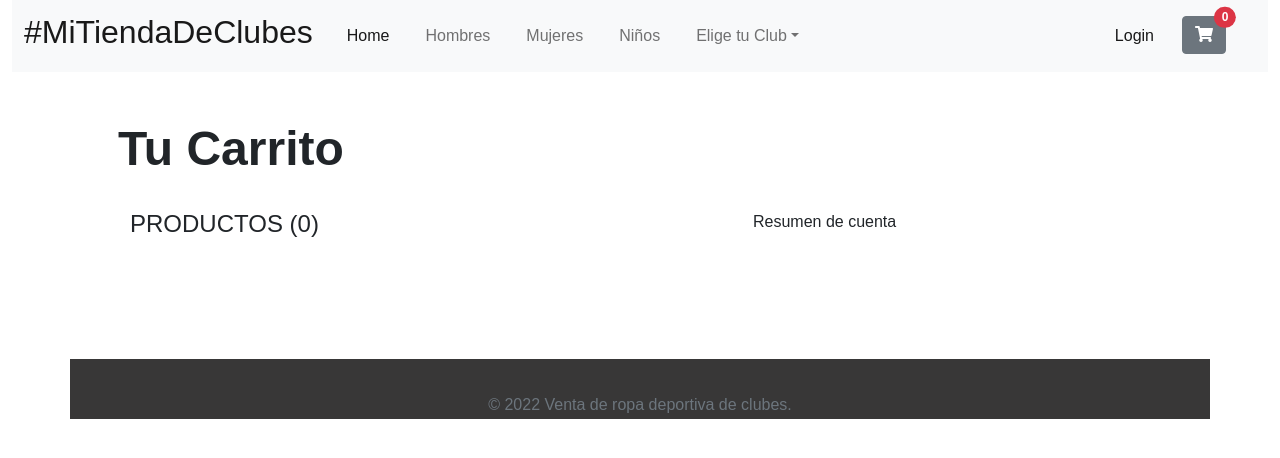
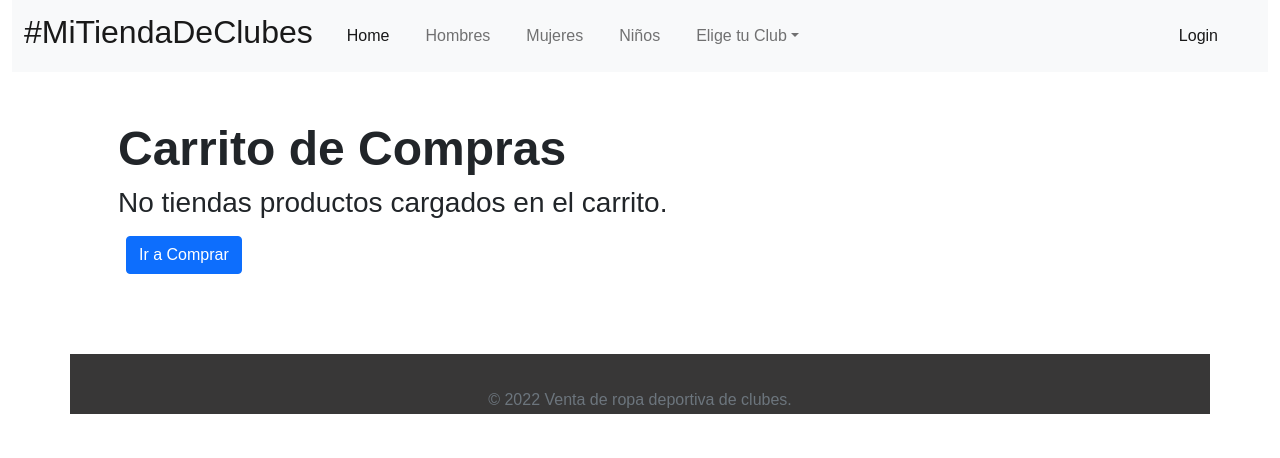
Before and after one commit to PabloSalvagni/Clubs-Store-ReactJS, a React (Create React App) app: page /cart in a window 1280 px wide. Shown: the top 458 px of the page. Built offline with nearby package versions, Linux system fonts and the light colour scheme.

Commit message:
Tienda funcionando con productos.js

```diff
--- a/src/Components/Cart/Cart.jsx
+++ b/src/Components/Cart/Cart.jsx
@@ -1,60 +1,62 @@
 import React from 'react'
 import { useContext } from 'react'
 import { CartContext } from '../../Context/CartContext'
+import { Link } from 'react-router-dom'
 import './Cart.css'
 
 const Cart = () => {
 
+    const { cart, getQuantity, removeProduct, clearCart } = useContext(CartContext)
 
-    const { cart, getQuantity, removeProduct } = useContext(CartContext)
-
-    const handleClick = (evt) => {
-        evt.stopPropagation()
-        console.log('handleClick');
-    }
+    console.log('cart: ', cart)
 
     return (
         <article className='container p-5'>
-            <h1 className='text-left cart__titulo'>Tu Carrito</h1>
+            <h1 className='text-left cart__titulo'>Carrito de Compras</h1>
 
-            <div className='row'>
+            {( getQuantity() !== 0)
 
+                    ?<div className='row'>
                         <div className='col col-md-7 p-4'>
                             <h4>PRODUCTOS ({ getQuantity() })</h4>
                             <div className='p-2'>
-
-                            {cart.map ( element => {
-                                console.log(element.product.title)
-                                return  <div className='row item__container'>
+                                {cart.map ( e => {
+                                    console.log(e.id)
+                                    return  <div key={e.product.id} className='row item__container'>
                                                 <div className='col-md-4 p-0'>
-                                                <img className="mx-auto d-block w-100 item__container--img" src={element.product.thumbnail} alt={element.product.title} />
-
+                                                    <img className="mx-auto d-block w-100 item__container--img" src={e.product.thumbnail} alt={e.product.title} />
                                                 </div>
                                                 <div className='col-md-7 item__container--info'>
-                                                <p className='item__container--info--titulo'>{ element.product.title }</p>
+                                                    <p className='item__container--info--titulo'>{ e.product.title }</p>
                                                     <p className='item__container--info--txt'>
-                                                    {element.product.categoryType} • {element.product.category} <br />
-                                                    Valor: ${element.product.price}<br />
-                                                    Cantidad: { element.quantity }
+                                                        {e.product.categoryType} • {e.product.category} <br />
+                                                        Valor: ${e.product.price}<br />
+                                                        Cantidad: { e.quantity }
                                                     </p>
                                                 </div>
                                                 <div className='col-md-1 text-center item__container--btns'>
-                                                <div className='item_click' onClick={ handleClick }>
+                                                    <div className='item_click' onClick={ () => { removeProduct( e.product.id ) } }>
                                                         <i class="fas fa-times-circle fas-2x"></i>
                                                     </div>
                                                 </div>
                                             </div>
                                 })}
-
+                             </div>
+                            <div className='item_click'  onClick={ () =>{ clearCart() }} >Vaciar Carrito</div>
+                        </div>
+                        <div className='col col-md-5  p-4'>
+                            Resumen de cuenta
                         </div>
                     </div>
 
-                <div className='col col-md-5  p-4'>
-                    Resumen de cuenta
+                :<div>
+                    <h3>No tiendas productos cargados en el carrito.</h3>
+                    <Link to={'/'}>
+                        <button type='button' className='btn btn-primary m-2'>Ir a Comprar</button>
+                    </Link>
                 </div>
 
-            </div>
-
+            }
         </article>
     )
 }
--- a/src/Components/ItemDetail/ItemDetail.jsx
+++ b/src/Components/ItemDetail/ItemDetail.jsx
@@ -97,8 +97,8 @@ const ItemDetail = ( { product }) => {
                     <div className='col col-md-6'>
                         <small>{product?.categoryType} • {product?.category}</small>
                         <h2> { product?.title } </h2>
-                        <h3>${product?.price}</h3>
-                        <p> {product?.detail }</p>
+                        <h3> ${product?.price}</h3>
+                        <p>  {product?.detail }</p>
                         <div>
                             <h3>Tabla de talles</h3>
                             <small>Proximamente</small>
@@ -106,15 +106,15 @@ const ItemDetail = ( { product }) => {
                         <div>
                             {
                                 quantity === 0
-                                ?   <ItemCount product={product} onAdd={(quantity) => addToCart (quantity)} />
-                                :   <div className="card mt-3 mb-3">
-                                        <div className="card-body text-center">
-                                            <small>Agregados <b>{quantity}</b> item/s al carrito.</small><br />
-                                            <Link to={'/cart'}>
-                                                <button type="button" className="btn btn-primary m-2">Ir al Carrito</button>
-                                            </Link>
-                                        </div>
+                                ? <ItemCount product={product} onAdd={(quantity) => addToCart (quantity)} />
+                                : <div className="card mt-3 mb-3">
+                                    <div className="card-body text-center">
+                                        <small>Agregados <b>{quantity}</b> item/s al carrito.</small><br />
+                                        <Link to={'/cart'}>
+                                            <button type="button" className="btn btn-primary m-2">Finalizar la Compra</button>
+                                        </Link>
                                     </div>
+                                </div>
                             }
                         </div>
                     </div>
--- a/src/Components/Navbar/Navbar.jsx
+++ b/src/Components/Navbar/Navbar.jsx
@@ -12,7 +12,7 @@ const NavBar = () => {
     const [categoryTypes, setCategoryTypes] = useState([])
     const {user, logout } = useContext(UserContext)
     const {setNotification } = useContext (NotificationContext)
-    const {cart} = useContext (CartContext)
+    const {cart, getQuantity} = useContext (CartContext)
 
 
     // Get the categoryTypes from products.js
@@ -73,9 +73,12 @@ const NavBar = () => {
                             }
                         </li>
                         <li className='nav-item nav__item'>
-                            <Link to={'/cart'}>
-                                <CartWidget />
-                            </Link>
+                            {(getQuantity() !== 0)
+                                ?<Link to={'/cart'}>
+                                    <CartWidget />
+                                </Link>
+                                :<div></div>
+                            }
                         </li>
                     </ul>
                     </span>
--- a/src/Context/CartContext.jsx
+++ b/src/Context/CartContext.jsx
@@ -27,16 +27,19 @@ export const CartContextProvider = ({ children }) => {
     }
 
     const isInCart = ( item ) => {
-        console.log('isInCart : ', item)
+        console.log('isInCart : ', item, 'cart: ', cart)
         return cart.some(product => product.product === item);
     }
 
     const removeProduct = ( productId ) => {
-        console.log('removeProduct() :', productId)
+
+        let productToRemove = cart.filter( element => element.product.id !== productId, console.log('productId: ', productId) )
+        setCart(productToRemove)
+
     }
 
     const clearCart = () => {
-        console.log('clearCart()')
+        setCart([])
     }
 
     const getQuantity  = () => {
@@ -50,6 +53,8 @@ export const CartContextProvider = ({ children }) => {
         return count
 
     }
+
+    const getTotal = () => {}
 
     return (
         <CartContext.Provider
--- a/src/products.js
+++ b/src/products.js
@@ -40,7 +40,7 @@ export const getCategory = () => {
     return new Promise((resolve, reject) => {
         setTimeout(()=>{
             resolve(categories)
-        }, 2000 )
+        }, 1000 )
     })
 }
 
@@ -49,7 +49,7 @@ export const getCategoryTypes = () => {
     return new Promise((resolve, reject) => {
         setTimeout(()=>{
             resolve(categoryTypes)
-        }, 2000 )
+        }, 1000 )
     })
 }
 
@@ -60,7 +60,7 @@ export const getProducts = (category) => {
         setTimeout(() =>{
             // Use the TERNARY OPERATOR to check first el array products, filtered the product if category exist, if not, show all the products.
             category ? resolve(products.filter(product => product.categoryType === category)) : resolve(products)
-        }, 2000)
+        }, 1000)
     })
 }
 
@@ -68,7 +68,7 @@ export const getProductById = (id) =>{
     console.log('getProductById()')
     return new Promise ((resolve, reject ) => {
         const product = products.find(prod => parseInt (prod.id) === parseInt(id))
-        setTimeout( () => resolve(product), 2000 )
+        setTimeout( () => resolve(product), 1000 )
     })
 }
 
@@ -77,7 +77,7 @@ export const getItem = () =>{
     return new Promise((resolve, reject) => {
         setTimeout(()=>{
             resolve(products[5])
-        }, 2000 )
+        }, 1000 )
     })
 
 }
```
Lines whose indentation alone changed are shown as unchanged.
